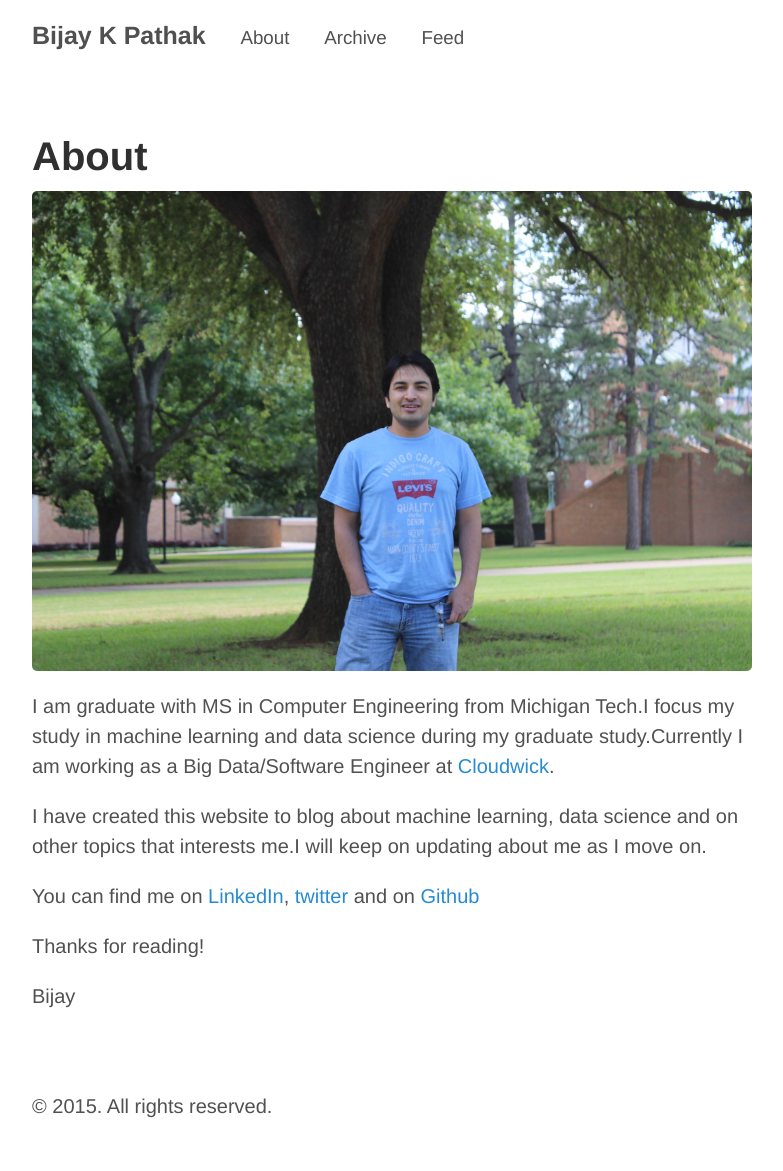
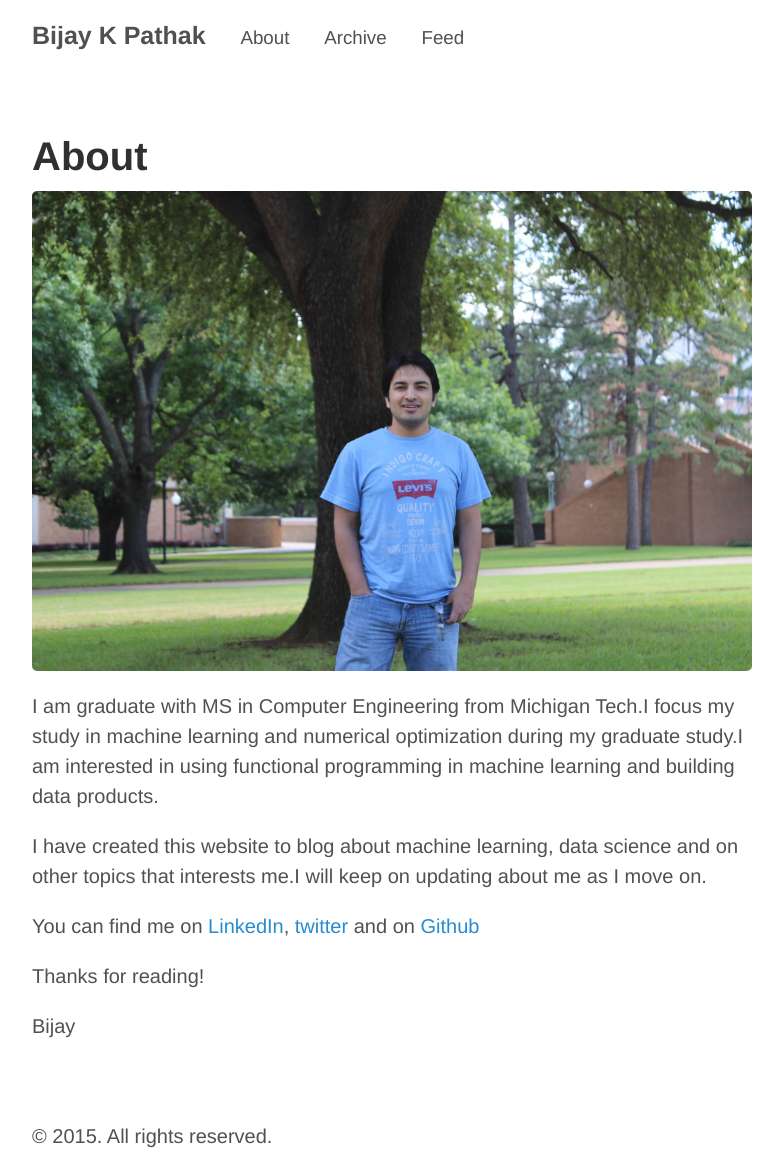
Before and after one commit to bkpathak/bkpathak.github.io, a Jekyll site: the page built from about.md, in a window 1280 px wide. Shown: the whole page, without its empty margins (248-1031 px from the left). Built offline with Jekyll 4.4.1, drawn with Linux system fonts in a browser that asks for light colours; Markdown is read by kramdown in place of the engine named in the settings; before the commit the page ends 1141 px from its top, so only the background shows below that.

Commit message:
update about me page

```diff
--- a/about.md
+++ b/about.md
@@ -5,7 +5,7 @@ title: About
 
 ![Here I am at UTA 2014.](/assets/my_pic.jpg)
 
-I am  graduate with MS in Computer Engineering from Michigan Tech.I focus my study in machine learning and data science during my graduate study.Currently I am working as a Big Data/Software Engineer at [Cloudwick](http://cloudwick.com/).
+I am  graduate with MS in Computer Engineering from Michigan Tech.I focus my study in machine learning and numerical optimization during my graduate study.I am interested in using functional programming in machine learning and building data products.
 
 I have created this website to blog about machine learning, data science and on other topics that interests me.I will keep on updating about me as I move on.
 
```
